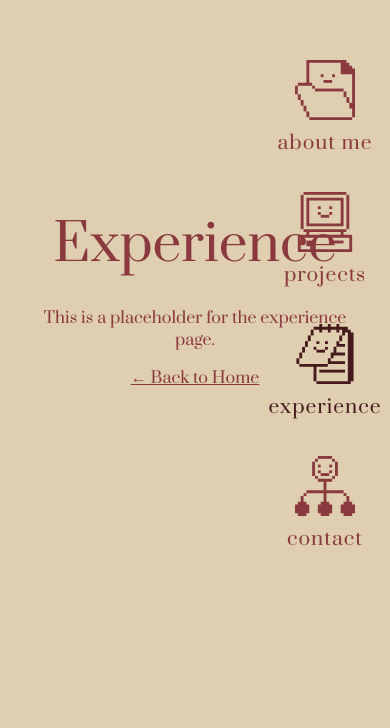
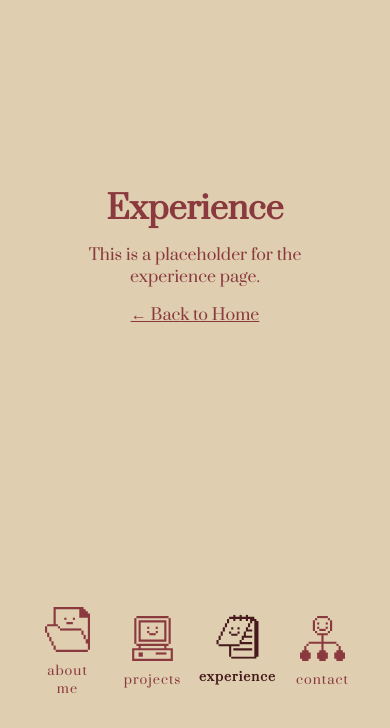
Before and after one commit to martin0he/portfolio_v2, a React (Vite) app: page /experience in a window 390 px wide. Shown: the part 136-864 px from the top of the page. Built offline with nearby package versions, Linux system fonts and the light colour scheme.

Commit message:
responsiveness

```diff
--- a/src/components/Navbar.tsx
+++ b/src/components/Navbar.tsx
@@ -1,4 +1,4 @@
-import NavigationButton from "../FolderButton";
+import NavigationButton from "./NavigationButton";
 import ContactIcon from "../icons/ContactIcon";
 import ExperienceIcon from "../icons/ExperienceIcon";
 import FolderIcon from "../icons/FolderIcon";
--- a/src/FolderButton.tsx
+++ b/src/components/NavigationButton.tsx
@@ -11,10 +11,12 @@ const NavigationButton = ({ to, title, icon }: NavigationButtonProps) => {
   return (
     <NavLink
       to={to}
-      className={({ isActive }) => `folder-button ${isActive ? "active" : ""}`}
+      className={({ isActive }) =>
+        `navigation-button ${isActive ? "active" : ""}`
+      }
     >
       <div className="icon-wrapper">{icon}</div>
-      <span className="folder-title">{title}</span>
+      <span className="navigation-title">{title}</span>
     </NavLink>
   );
 };
--- a/src/icons/GithubIcon.tsx
+++ b/src/icons/GithubIcon.tsx
@@ -1,13 +1,16 @@
 const GithubIcon = () => {
   return (
     <svg
+      width="36"
+      height="36"
+      viewBox="0 0 33 33"
+      fill="none"
       xmlns="http://www.w3.org/2000/svg"
-      version="1.0"
-      viewBox="0 0 2400 2400"
-      width={48}
-      height={48}
     >
-      <path d="M1068 606v6h-48v12h-36v12h-24v12h-24v12h-24v12h-24v12h-24v12h-12v12h-12v12h-24v12h-12v12h-12v12h-12v12h-12v12h-12v12h-12v12h-12v12h-12v24h-12v12h-12v12h-12v24h-12v24h-12v24h-12v24h-12v24h-12v36h-12v48h-12v264h12v48h12v36h12v24h12v24h12v24h12v24h12v24h12v12h12v12h12v24h12v12h12v12h12v12h12v12h12v12h12v12h12v12h12v12h24v12h12v12h12v12h24v12h24v12h24v12h24v12h24v12h60v-12h12v-144h-48v12h-48v-12h-48v-12h-24v-12h-12v-24h-12v-12h-12v-24h-12v-24h-12v-12h-12v-24h-24v-12h-12v-12h-12v-12h48v12h24v24h12v12h12v12h12v12h12v12h12v24h24v12h48v12h24v-12h60v-12h12v-48h12v-24h12v-24h-60v-12h-48v-12h-24v-12h-24v-12h-12v-12h-24v-12h-12v-24h-12v-12h-12v-24h-12v-24h-12v-48h-12v-132h12v-48h12v-12h12v-24h12v-12h12v-48h-12v-72h12v-48h24v12h48v12h24v12h24v12h24v12h72v-12h192v12h72v-12h24v-12h24v-12h24v-12h48v-12h24v36h12v108h-12v24h12v12h12v12h12v24h12v36h12v156h-12v48h-12v24h-12v12h-12v24h-12v12h-12v12h-24v12h-12v12h-24v12h-24v12h-48v12h-48v12h-12v12h12v24h12v36h12v228h12v12h60v-12h24v-12h24v-12h24v-12h24v-12h24v-12h12v-12h12v-12h24v-12h12v-12h12v-12h12v-12h12v-12h12v-12h12v-12h12v-12h12v-24h12v-12h12v-12h12v-24h12v-24h12v-24h12v-24h12v-24h12v-36h12v-48h12v-264h-12v-48h-12v-36h-12v-24h-12v-24h-12v-24h-12v-24h-12v-24h-12v-12h-12v-12h-12v-24h-12v-12h-12v-12h-12v-12h-12v-12h-12v-12h-12v-12h-12v-12h-12v-12h-24v-12h-12v-12h-12v-12h-24v-12h-24v-12h-24v-12h-24v-12h-24v-12h-36v-12h-48v-12h-264z" />
+      <path
+        d="M6 33H12V30H9V27H6V24H3V21H6V24H9V27H12V24H15V21H9V18H6V9H9V3H12V6H21V3H24V9H27V18H24V21H18V24H21V33H27V30H30V27H33V6H30V3H27V0H6V3H3V6H0V27H3V30H6V33Z"
+        fill="#276d6c"
+      />
     </svg>
   );
 };
--- a/src/icons/LinkedInIcon.tsx
+++ b/src/icons/LinkedInIcon.tsx
@@ -4,8 +4,8 @@ const LinkedInIcon = () => {
       xmlns="http://www.w3.org/2000/svg"
       viewBox="0 0 32 32"
       id="Logo-Linkedin--Streamline-Pixel"
-      width={48}
-      height={48}
+      width={36}
+      height={36}
     >
       <g>
         <path
--- a/src/index.css
+++ b/src/index.css
@@ -1,132 +1,176 @@
 :root {
+  --primary-color: #8a393e;
+  --active-color: #461a1d;
+  --bg-color: #dfceaf;
+
   font-family: "Prata", serif;
   font-weight: 400;
-  font-style: normal;
+  color-scheme: light dark;
+  color: var(--primary-color);
+  background-color: var(--bg-color);
 
-  color-scheme: light dark;
-  color: #8a393e;
-  background-color: #dfceaf;
-
-  font-synthesis: none;
   text-rendering: optimizeLegibility;
   -webkit-font-smoothing: antialiased;
   -moz-osx-font-smoothing: grayscale;
 }
 
+body {
+  margin: 0;
+  min-height: 100vh;
+  display: flex;
+  flex-direction: column;
+  overflow-x: hidden;
+}
+
 #root {
-  width: 100vw;
-  min-height: 100vh;
-  height: 100%;
+  flex: 1;
   display: flex;
+  flex-direction: column;
   justify-content: center;
   align-items: center;
-  flex-direction: column;
-}
-
-body {
-  margin: 0;
-  display: flex;
-  height: 100%;
-  min-width: 320px;
-  min-height: 100vh;
-  width: 100vw;
-  align-items: center;
-  justify-content: center;
+  padding: 20px;
 }
 
 h1 {
-  font-size: 3.2em;
+  font-size: clamp(2rem, 8vw, 3.2rem); /* Scales with screen size */
   line-height: 1.1;
+  margin: 0.5em 0;
 }
 
 h2 {
-  font-size: 2.6em;
+  font-size: clamp(1.5rem, 6vw, 2.6rem);
   line-height: 1;
 }
 
 button {
-  font-family: "Prata", serif;
-  font-weight: 400;
-  font-style: normal;
-}
-
-.social-links-home {
-  position: absolute;
-  bottom: 12px;
-  left: 28px;
-  display: flex;
-  flex-direction: row;
-  gap: 18px;
+  font-family: inherit;
+  cursor: pointer;
 }
 
 .navbar {
-  width: 130px;
-  margin: 20px 10px;
-  position: absolute;
-  top: 0;
-  right: 0;
+  position: fixed;
   display: flex;
-  flex-direction: column;
-  justify-content: center;
   gap: 16px;
-  height: 100vh;
+  z-index: 100;
+  background-color: var(--bg-color);
+  transition: all 0.3s ease;
 }
 
-.folder-button {
+.navigation-button {
   text-decoration: none;
   color: inherit;
   display: flex;
   flex-direction: column;
   align-items: center;
   justify-content: center;
+  text-align: center;
   background: transparent;
   border: none;
-  cursor: pointer;
   padding: 10px;
-  width: 100%;
-  outline: none;
   transition: all 0.4s cubic-bezier(0.23, 1, 0.32, 1);
 }
 
-.folder-button.active {
-  color: #461a1d;
+/* Active & Hover States */
+.navigation-button.active {
+  color: var(--active-color);
+  transform: translateY(-2px) scale(0.98);
 }
-
-.folder-button.active .icon-wrapper svg path {
-  fill: #461a1d;
+.navigation-button.active .navigation-title {
+  font-weight: bold;
 }
-
-.folder-button.active .folder-title {
-  color: #461a1d;
-  font-weight: bold;
+.navigation-button:hover {
+  transform: translateY(-5px);
+}
+.navigation-button:hover .icon-wrapper {
+  transform: scale(1.1);
+}
+.navigation-button.active .icon-wrapper svg path {
+  fill: var(--active-color);
 }
 
 .icon-wrapper {
-  width: 80px;
-  height: 60px;
+  min-width: 32px;
   display: flex;
   align-items: center;
   justify-content: center;
-  transition: transform 0.4s cubic-bezier(0.23, 1, 0.32, 1);
+  transition: transform 0.4s ease;
 }
 
-.folder-title {
+.navigation-title {
   margin-top: 10px;
-  font-size: 1.2rem;
-  color: #8a393e;
+  font-size: 0.8rem;
   text-transform: lowercase;
   letter-spacing: 1px;
   transition: opacity 0.4s ease;
 }
 
-.folder-button:hover {
-  transform: translateY(-5px);
+/* 4. Social Links */
+.social-links-home {
+  display: flex;
+  gap: 16px;
+  height: 40px;
+  align-items: center;
 }
 
-.folder-button:hover .icon-wrapper {
+.social-links-home .linkedin-button:hover svg path {
+  fill: #0b183d;
+}
+.social-links-home .github-button:hover svg path {
+  fill: #133f3e;
+}
+
+.social-links-home .github-button:hover,
+.social-links-home .linkedin-button:hover {
   transform: scale(1.1);
 }
 
-.folder-button:active {
-  transform: translateY(-2px) scale(0.98);
+.social-links-home .github-button,
+.social-links-home .linkedin-button {
+  transition: all 0.3s ease;
 }
+
+/* Desktop Layout */
+@media (min-width: 769px) {
+  .navbar {
+    top: 0;
+    right: 0;
+    margin-right: 10px;
+    width: 7vw;
+    min-width: 90px;
+    height: 100vh;
+    flex-direction: column;
+    justify-content: center;
+  }
+
+  .social-links-home {
+    position: fixed;
+    bottom: 10px;
+    left: 20px;
+  }
+}
+
+/* Mobile Layout */
+@media (max-width: 768px) {
+  .navbar {
+    bottom: 0;
+    left: 0;
+    width: 100vw;
+    height: auto;
+    flex-direction: row;
+    justify-content: center;
+    column-gap: 20px;
+    padding-bottom: env(safe-area-inset-bottom); /* iOS support */
+  }
+
+  .navigation-button {
+    max-width: 45px;
+  }
+
+  .social-links-home {
+    display: none;
+  }
+
+  #root {
+    padding-bottom: 90px;
+  }
+}
--- a/src/pages/Home.tsx
+++ b/src/pages/Home.tsx
@@ -1,6 +1,6 @@
 import GithubIcon from "../icons/GithubIcon";
 import LinkedInIcon from "../icons/LinkedInIcon";
-import ModelViewer from "../ModelViewer";
+import ModelViewer from "../components/ModelViewer";
 
 const Home = () => {
   return (
@@ -8,10 +8,18 @@ const Home = () => {
       <h2>hi, i'm martin.</h2>
       <ModelViewer modelUrl="/martin_3d_model.glb" />
       <div className="social-links-home">
-        <a target="_blank" href="https://www.linkedin.com/in/martin-hema/">
+        <a
+          className="linkedin-button"
+          target="_blank"
+          href="https://www.linkedin.com/in/martin-hema/"
+        >
           <LinkedInIcon />
         </a>
-        <a target="_blank" href="https://www.github.com/martin0he">
+        <a
+          className="github-button"
+          target="_blank"
+          href="https://www.github.com/martin0he"
+        >
           <GithubIcon />
         </a>
       </div>
```
Also changed, not shown: src/components/ModelViewer.tsx (renamed from src/ModelViewer.tsx).
